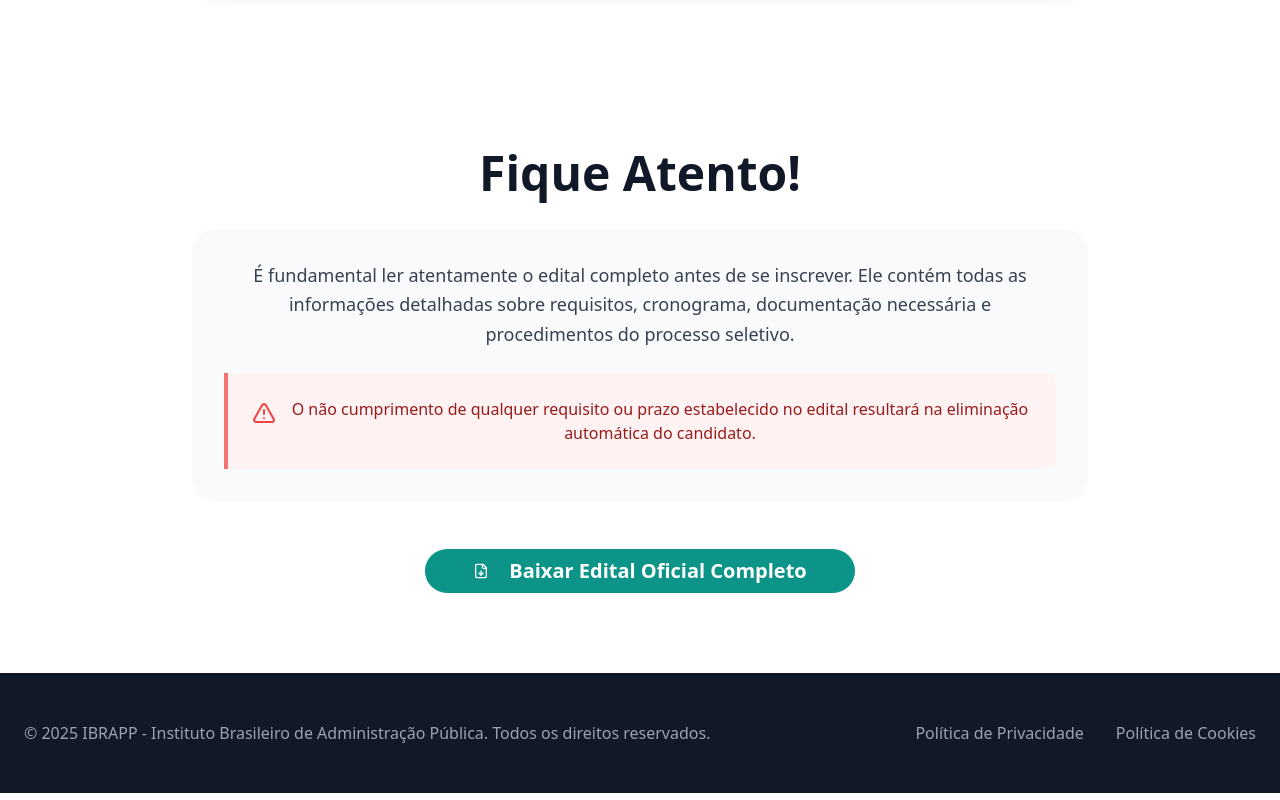
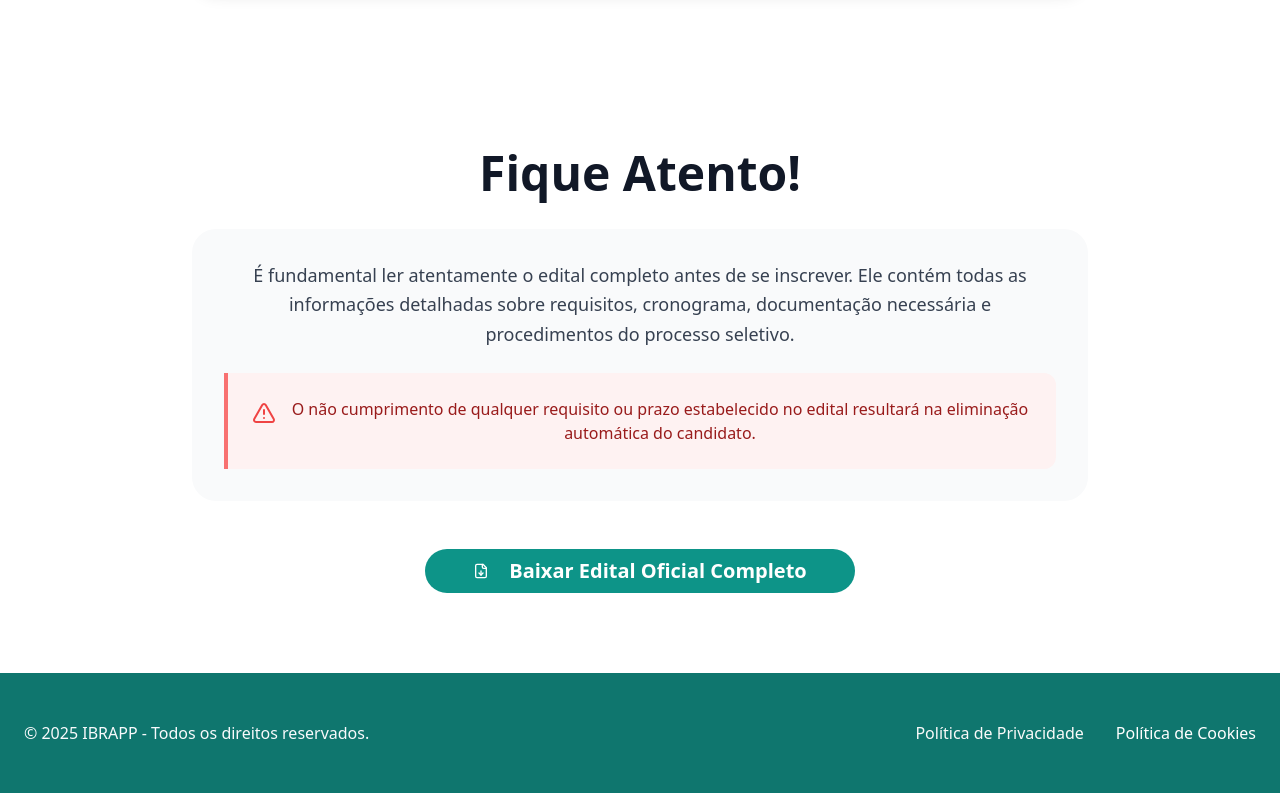
Before and after one commit to arthursb91/IBRAPP-Landing, a React (Vite) app: page / in a window 1280 px wide. Shown: the part 6218-7018 px from the top of the page. Built offline with nearby package versions, Linux system fonts and the light colour scheme.

Commit message:
Visual edit in Lovable
Edited UI in Lovable

```diff
--- a/src/components/Footer.tsx
+++ b/src/components/Footer.tsx
@@ -1,34 +1,27 @@
-
 import PolicyDialog from "./PolicyDialog";
-
 const Footer = () => {
-  return (
-    <footer className="bg-gray-900 text-white py-12">
+  return <footer className="text-white py-12 bg-teal-700">
       <div className="container mx-auto px-6">
         <div className="flex flex-col md:flex-row justify-between items-center">
           <div className="mb-6 md:mb-0 animate-fade-in">
-            <p className="text-gray-400">
-              © 2025 IBRAPP - Instituto Brasileiro de Administração Pública. Todos os direitos reservados.
-            </p>
+            <p className="text-slate-50">© 2025 IBRAPP - Todos os direitos reservados.</p>
           </div>
 
           <div className="flex space-x-8 animate-fade-in delay-200">
             <PolicyDialog title="Política de Privacidade" type="privacy">
-              <button className="text-gray-400 hover:text-white transition-colors duration-200 hover:underline">
+              <button className="transition-colors duration-200 hover:underline text-stone-50">
                 Política de Privacidade
               </button>
             </PolicyDialog>
 
             <PolicyDialog title="Política de Cookies" type="cookies">
-              <button className="text-gray-400 hover:text-white transition-colors duration-200 hover:underline">
+              <button className="transition-colors duration-200 hover:underline text-white">
                 Política de Cookies
               </button>
             </PolicyDialog>
           </div>
         </div>
       </div>
-    </footer>
-  );
+    </footer>;
 };
-
 export default Footer;
```
